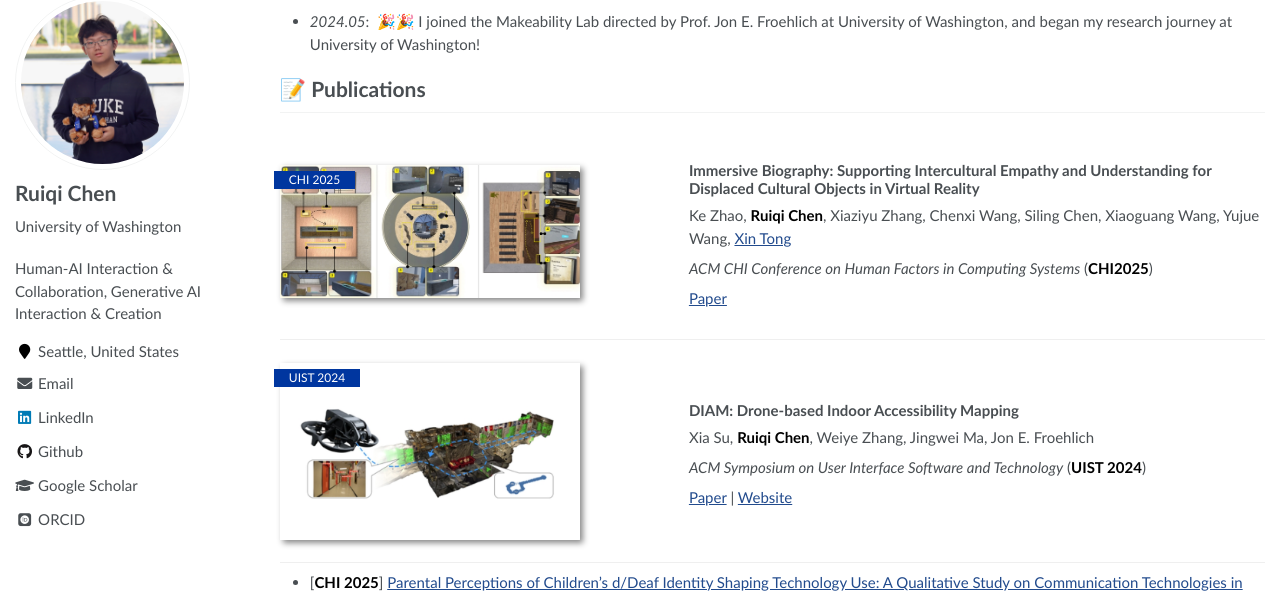
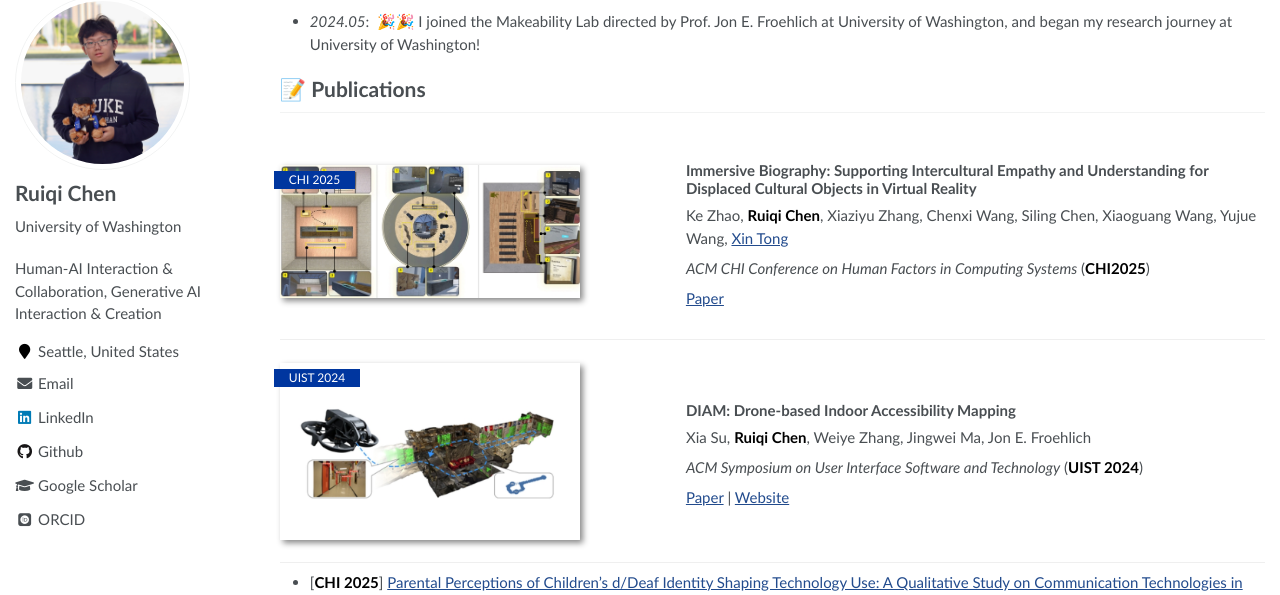
Before and after one commit to Ruiqi-Chen-0216/Ruiqi-Chen-0216.github.io, a Jekyll site: the page built from _pages/home.md, in a window 1280 px wide and 1400 px high, scrolled down 329 px. Shown: the part 96-691 px from the top of the window. Built offline with Jekyll 4.4.1, drawn with Linux system fonts in a browser that asks for light colours; some web fonts are replaced.

Commit message:
Update main.scss

```diff
--- a/assets/css/main.scss
+++ b/assets/css/main.scss
@@ -63,7 +63,7 @@
     }
 
     .paper-box-text{
-        padding-left: 1em;
+        padding-left: 0.8em;
         max-width: 100%;
         order: 1;
     }
@@ -78,7 +78,7 @@
 
         .paper-box-text{
             justify-content: left;
-            padding-left: 1em;
+            padding-left: 0.8em;
             max-width: 60%;
             order: 2;
         }
```
